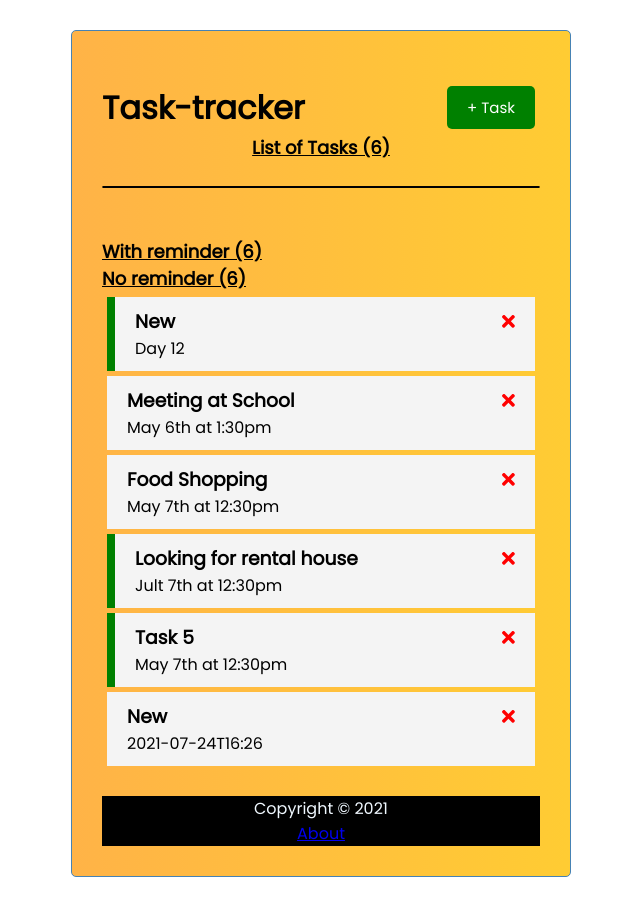
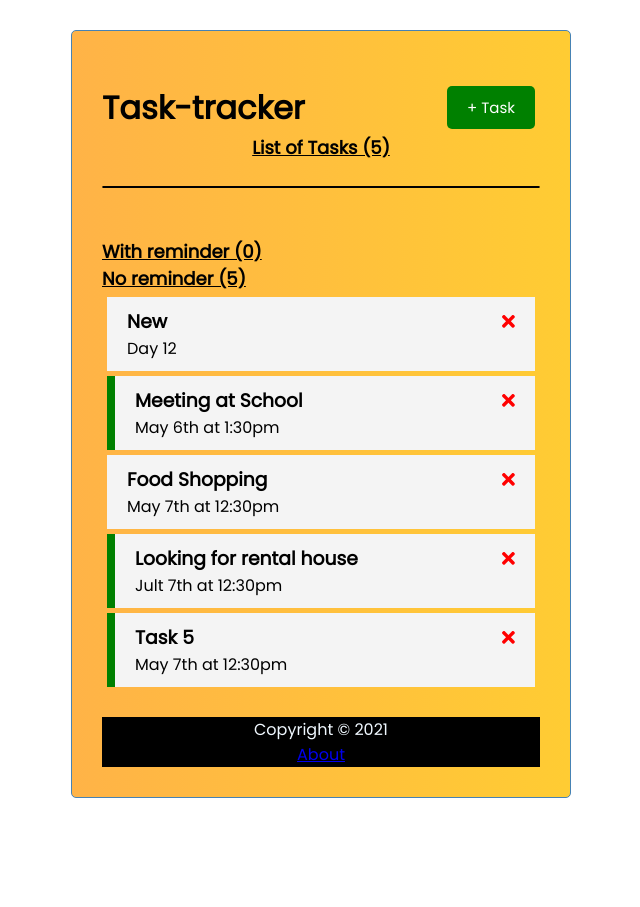
Before and after one commit to solomonfy/task-tracker-angular-app, an Angular app: page / in a window 1280 px wide. Shown: the whole page, without its empty margins (319-959 px from the left). After the commit the page ends 828 px from the top, so only its background shows below. Built offline with nearby package versions, Linux system fonts and the light colour scheme; data requests are answered from the project's data file.

Commit message:
adding...

```diff
--- a/db.json
+++ b/db.json
@@ -3,14 +3,14 @@
     {
       "text": "New",
       "day": "Day 12",
-      "reminder": true,
+      "reminder": false,
       "id": 1
     },
     {
       "id": 2,
       "text": "Meeting at School",
       "day": "May 6th at 1:30pm",
-      "reminder": false
+      "reminder": true
     },
     {
       "id": 3,
@@ -29,12 +29,6 @@
       "text": "Task 5",
       "day": "May 7th at 12:30pm",
       "reminder": true
-    },
-    {
-      "text": "New",
-      "day": "2021-07-24T16:26",
-      "reminder": false,
-      "id": 6
     }
   ]
 }
--- a/src/app/components/tasks/tasks.component.html
+++ b/src/app/components/tasks/tasks.component.html
@@ -5,10 +5,10 @@
 
 
 <p style="text-decoration: underline; font-size: 18px; font-weight: 1000;">
-  With reminder ({{ tasks.length }})
+  With reminder ({{ tasksWithReminder.length }})
 </p>
-<span style="text-decoration: underline; font-size: 18px; font-weight: 1000; text-align: center">
-  No reminder ({{ tasks.length }})
+<span style="text-decoration: underline; font-size: 18px; font-weight: 1000;">
+  No reminder ({{ tasks.length - tasksWithReminder.length }})
 </span>
 
 <app-task-item
--- a/src/app/components/tasks/tasks.component.ts
+++ b/src/app/components/tasks/tasks.component.ts
@@ -1,42 +1,51 @@
 import { Component, OnInit } from '@angular/core';
 import { TaskService } from 'src/app/services/task.service';
 import { Task } from '../../Task';
+import { TASKS } from 'src/app/mock-tasks';
 
 @Component({
   selector: 'app-tasks',
   templateUrl: './tasks.component.html',
-  styleUrls: ['./tasks.component.css']
+  styleUrls: ['./tasks.component.css'],
 })
 export class TasksComponent implements OnInit {
+  tasks: Task[] = [];
+  tasksWithReminder: any[] = [];
 
-  tasks: Task[] = [];
+  constructor(private taskService: TaskService) {}
 
-  constructor(private taskService: TaskService) {
-
-   }
-
-   // need to get all tasks when page loads
+  // need to get all tasks when page loads
   ngOnInit(): void {
-    this.taskService.getTasks().subscribe((tasks) => this.tasks = tasks )
+    this.taskService.getTasks().subscribe((tasks) => (this.tasks = tasks));
   }
 
   deleteTask(task: Task) {
     // console.log(task)
-    this.taskService.deleteTask(task).subscribe(() => this.tasks = this.tasks.filter(t => t.id !== task.id) )
+    alert("Are you sure?")
+    this.taskService
+      .deleteTask(task)
+      .subscribe(
+        () => (this.tasks = this.tasks.filter((value) => value.id !== task.id))
+      );
   }
 
-  toggleReminder(task: Task){
-   task.reminder = !task.reminder
-   this.taskService.updateTaskReminder(task).subscribe()
-  //  console.log(task.reminder)
+  toggleReminder(task: Task) {
+    task.reminder = !task.reminder;
+    this.taskService.updateTaskReminder(task).subscribe();
+    //  console.log(task.reminder)
   }
 
-  addTask(task: Task){
+  addTask(task: Task) {
     // console.log(task)
-    this.taskService.addTask(task).subscribe((task) => this.tasks.push(task) )
+    this.taskService.addTask(task).subscribe((task) => this.tasks.push(task));
   }
 
-
-
-
+  countTasksWithReminder(tasks: Task[]) {
+    this.tasks.map((task) => {
+      if (task.reminder) {
+        this.tasksWithReminder.push(task);
+      }
+    });
+    return this.tasksWithReminder;
+  }
 }
```
